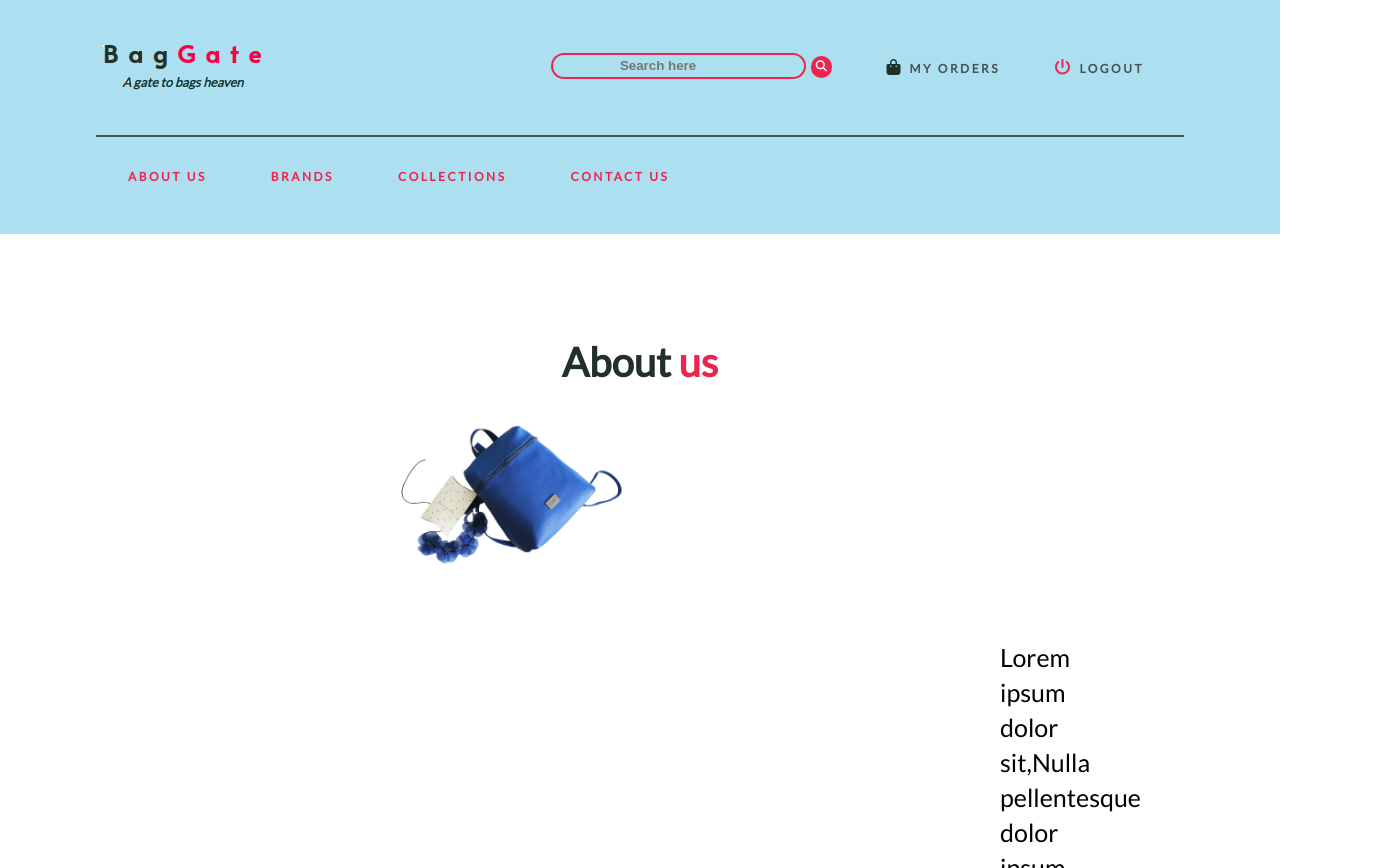
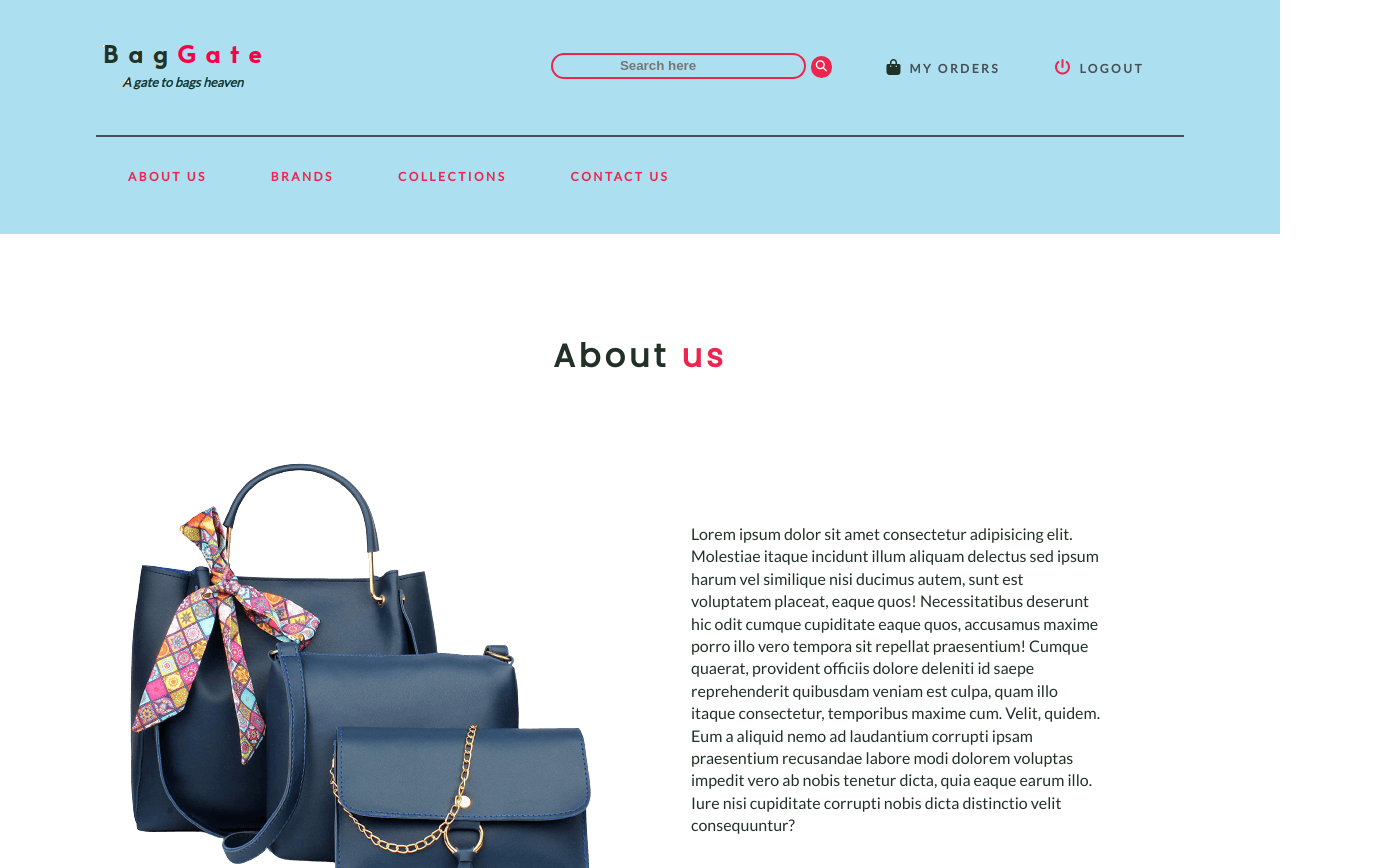
Before and after one commit to kapeiharshad/ecommerce-ui, a React (Create React App) app: page /about in a window 1280 px wide. Shown: the top 868 px of the page, 1400 px wide, since content can reach past the window. Built offline with nearby package versions, Linux system fonts and the light colour scheme; the HTML template or start-up script is replaced by a standard one.

Commit message:
about us created

```diff
--- a/src/components/footer/Footer.js
+++ b/src/components/footer/Footer.js
@@ -8,7 +8,7 @@ const Footer = () => {
     <div className="footer main-body ">
       <div className="footer-container">
         <div className="footer-link-container">
-          <NavLink to="/" id="footer-home-id" className="footer-link">
+          <NavLink to="/" className="footer-link">
             Home
           </NavLink>
           <NavLink to="/about" className="footer-link">
--- a/src/components/header/about/About.css
+++ b/src/components/header/about/About.css
@@ -1,26 +1,19 @@
-.abouttitle{
-    color:var(--mainBlack);
-    font-size: 40px;
-    text-align: center;
-    padding-top: 100px;
-    font-weight: bold;
-
+.about-title {
+  color: var(--mainBlack);
+  text-align: center;
+  padding-top: 100px;
 }
-.sub-title{
-color:var(--primaryColor)
+.sub-title {
+  color: var(--primaryColor);
 }
-.about img {
-    float: left;
-   width: 50%;
-   padding-left: 360px;
-    margin: 0 auto 32px auto;
-
+.section-center {
+  max-width: 1170px;
+  width: 85vw;
 }
-.aboutcontent{
-    font-size: 25px;
-    color: black;
-    padding-right: 400px;
-    padding-top: 250px;
-    padding-left: 1000px;
-    margin: 0 auto 32px auto;
+.about-container {
+  display: flex;
+  justify-content: center;
 }
+.about-text {
+  margin: 80px;
+}
--- a/src/components/header/about/About.js
+++ b/src/components/header/about/About.js
@@ -1,19 +1,36 @@
 import React from "react";
 import "./About.css";
-import aboutimg from "../../../img/aboutimg.png"
+import aboutimg from "../../../img/aboutImg.png";
 
 const About = () => {
-  return <div className="about main-body">
-    <div className="abouttitle">
-      About <span className="sub-title">us</span>
+  return (
+    <div className="about main-body">
+      <div className="about-title">
+        <h3>
+          About <span className="sub-title">us</span>
+        </h3>
+      </div>
+      <div className="about-container section-center">
+        <div className="about-image">
+          <img src={aboutimg} alt="bag" />
+        </div>
+        <div className="about-text">
+          Lorem ipsum dolor sit amet consectetur adipisicing elit. Molestiae
+          itaque incidunt illum aliquam delectus sed ipsum harum vel similique
+          nisi ducimus autem, sunt est voluptatem placeat, eaque quos!
+          Necessitatibus deserunt hic odit cumque cupiditate eaque quos,
+          accusamus maxime porro illo vero tempora sit repellat praesentium!
+          Cumque quaerat, provident officiis dolore deleniti id saepe
+          reprehenderit quibusdam veniam est culpa, quam illo itaque
+          consectetur, temporibus maxime cum. Velit, quidem. Eum a aliquid nemo
+          ad laudantium corrupti ipsam praesentium recusandae labore modi
+          dolorem voluptas impedit vero ab nobis tenetur dicta, quia eaque earum
+          illo. Iure nisi cupiditate corrupti nobis dicta distinctio velit
+          consequuntur?
+        </div>
+      </div>
     </div>
-  <img src={aboutimg} alt="bag"/>
-    <div className="aboutcontent">
-      Lorem ipsum dolor sit,Nulla pellentesque dolor ipsum laoreet eleifend integer,
-      Pellentesque maximus libero.Lorem ipsum dolor sit,Nulla pellentesque dolor ipsum laoreet eleifend integer.
-    </div>
-
-  </div>;
+  );
 };
 
 export default About;
```
Also changed, not shown: src/img/aboutImg.png (added), src/img/aboutimg.png (deleted).
